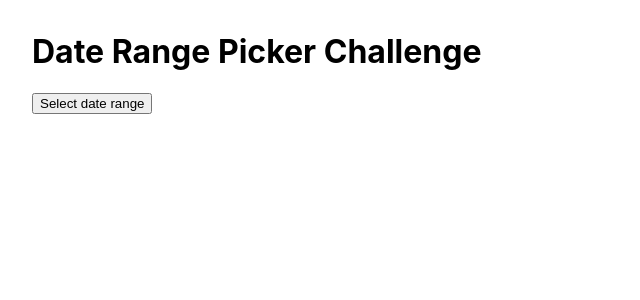
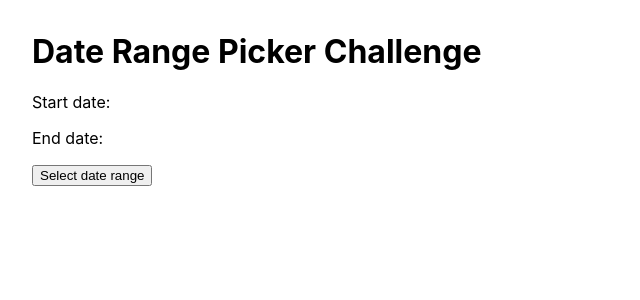
Before and after one commit to thawkin3/date-range-picker-challenge, a React (Create React App) app: page / in a window 1280 px wide. Shown: the top 300 px of the page, without its empty margins (0-640 px from the left). Built offline with nearby package versions, Linux system fonts and the light colour scheme; the HTML template or start-up script is replaced by a standard one.

Commit message:
feat: adds ability to select start and end dates

```diff
--- a/src/components/date-range-picker/index.js
+++ b/src/components/date-range-picker/index.js
@@ -20,8 +20,42 @@ export const DateRangePicker = () => {
     setCurrentMonthIndex((currentMonthIndex) => currentMonthIndex + 1);
   };
 
+  const handleDayClick = (e) => {
+    const { day, month, year } = e.target.dataset;
+    const selectedDate = new Date(year, month - 1, day);
+
+    if (!startDate) {
+      return setStartDate(selectedDate);
+    }
+
+    if (selectedDate < startDate) {
+      return setStartDate(selectedDate);
+    }
+
+    setEndDate(selectedDate);
+    toggleDatePicker();
+  };
+
   return (
     <div data-testid="date-range-picker" className="dateRangePicker">
+      <p>
+        Start date:{' '}
+        {startDate?.toLocaleDateString(undefined, {
+          weekday: 'short',
+          year: 'numeric',
+          month: 'short',
+          day: 'numeric',
+        })}
+      </p>
+      <p>
+        End date:{' '}
+        {endDate?.toLocaleDateString(undefined, {
+          weekday: 'short',
+          year: 'numeric',
+          month: 'short',
+          day: 'numeric',
+        })}
+      </p>
       <button
         type="button"
         onClick={toggleDatePicker}
@@ -66,15 +100,33 @@ export const DateRangePicker = () => {
             data-testid="date-range-picker-calendar-days"
             className="dateRangePickerCalendarDays"
           >
-            {days[currentMonthIndex].map((day) => (
+            {days[currentMonthIndex].map((day, index) => {
+              const indexOfFirstDayOfMonth = days[currentMonthIndex].indexOf(1);
+              const isPreviousMonth = index < indexOfFirstDayOfMonth;
+              const isNextMonth =
+                day < 15 && index > days[currentMonthIndex].indexOf(day);
+
+              const monthIndexForThisDay = isPreviousMonth
+                ? currentMonthIndex - 1
+                : isNextMonth
+                ? currentMonthIndex + 1
+                : currentMonthIndex;
+
+              return (
                 <button
                   data-testid="date-range-picker-calendar-day"
                   className="dateRangePickerCalendarDay"
                   type="button"
+                  onClick={handleDayClick}
+                  data-day={day}
+                  data-month={monthIndexForThisDay + 1}
+                  data-year={2023}
+                  key={`${monthIndexForThisDay}-${day}-2023-${index}`}
                 >
                   {day}
                 </button>
-            ))}
+              );
+            })}
           </div>
         </div>
       )}
```
Lines whose indentation alone changed are shown as unchanged.
